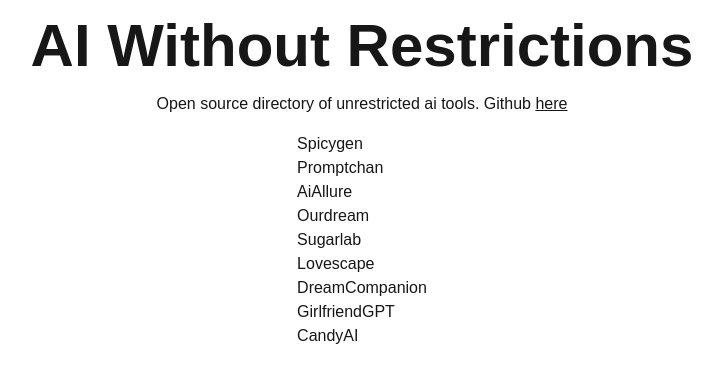
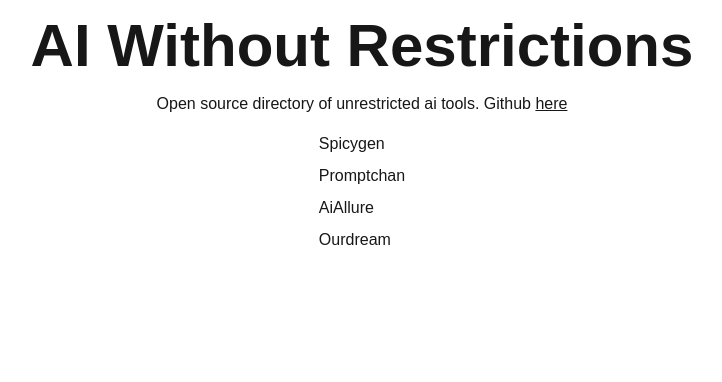
Before and after one commit to newmethids/ai-without-restrictions, a Next.js app: page / in a window 1280 px wide. Shown: the top 382 px of the page, without its empty margins (278-1000 px from the left). Built offline with nearby package versions, Linux system fonts and the light colour scheme.

Commit message:
add dynamic link

```diff
--- a/src/app/page.tsx
+++ b/src/app/page.tsx
@@ -1,21 +1,12 @@
 import Image from "next/image";
+import { Sites } from "./sites";
 
 export default function Home() {
   return (
     <div className="flex flex-col items-center justify-center gap-4 p-4">
-      <h1 className={"font-black text-6xl"}>AI Without Restrictions</h1>
-      <h2>Open source directory of unrestricted ai tools. Github <a className={"underline"} target={"_blank"} href={"https://github.com/newmethids/ai-without-restrictions"}>here</a></h2>
-      <ol>
-        <li>Spicygen</li>
-        <li>Promptchan</li>
-        <li>AiAllure</li>
-        <li>Ourdream</li>
-        <li>Sugarlab</li>
-        <li>Lovescape</li>
-        <li>DreamCompanion</li>
-        <li>GirlfriendGPT</li>
-        <li>CandyAI</li>
-      </ol>
+      <h1 className={"font-black text-6xl text-center"}>AI Without Restrictions</h1>
+      <h2 className={"text-center"}>Open source directory of unrestricted ai tools. Github <a className={"underline"} target={"_blank"} href={"https://github.com/newmethids/ai-without-restrictions"}>here</a></h2>
+      <Sites />
     </div>
   );
 }
--- /dev/null
+++ b/src/app/sitelist.ts
@@ -0,0 +1,23 @@
+type site = {
+    name: string,
+    link: string,
+}
+
+export const sitelist : site[] = [
+    {
+    name: "Spicygen",
+    link: "https://spicygen.ai/?ref=mme3ytq"
+    },
+    {
+        name: "Promptchan",
+        link: "https://promptchan.com/m/G1ubXL34SvaTaXMrev0TToWZFsV2/trend?landing=/ai-porn"
+    },
+    {
+        name: "AiAllure",
+        link: "https://www.aiallure.com/generate-ai-porn-nsfw/videos?ref=2xhQYT48U1BrBFQfgFc7Bohoik1"
+    },
+    {
+        name: "Ourdream",
+        link: "https://ourdream.ai/generate?ref=nsfwgen"
+    }
+]
--- /dev/null
+++ b/src/app/sites.tsx
@@ -0,0 +1,19 @@
+"use client";
+
+import { sitelist } from "./sitelist";
+
+export const Sites = () => {
+
+
+    return (
+        <ol className={"flex gap-2 flex-col"}>
+            {sitelist.map(x => {
+                return (
+                    <li>
+                        <a target={"_blank"} href={x.link}>{x.name}</a>
+                    </li>
+                )
+            })}
+        </ol>
+    )
+}
```
